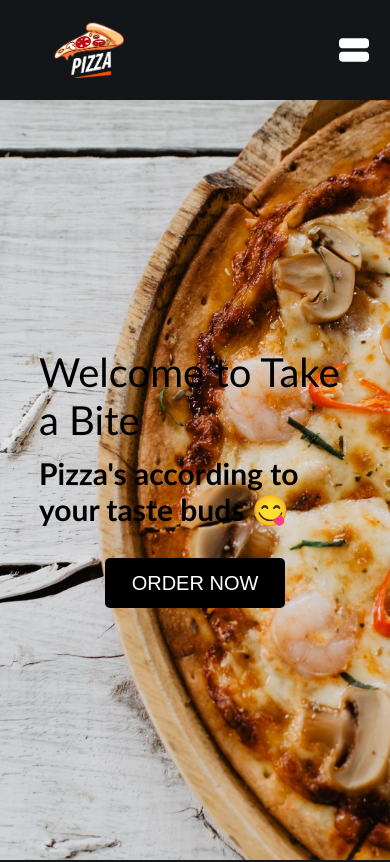
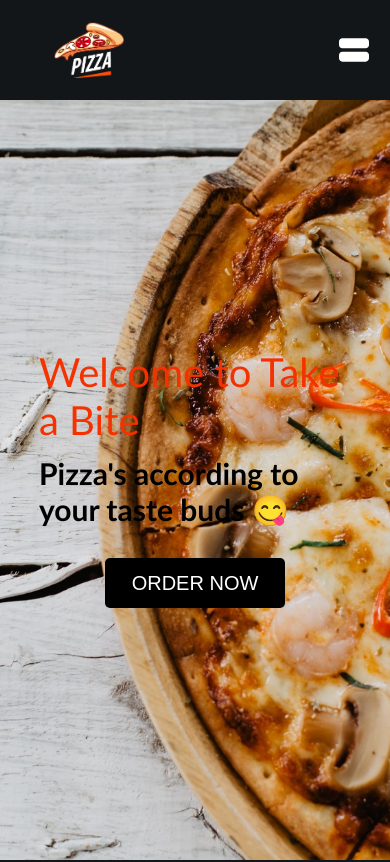
Before and after one commit to 19Rithvik/Take-a-Bite, a React (Create React App) app: page / in a window 390 px wide. Shown: the top 862 px of the page. Built offline with nearby package versions, Linux system fonts and the light colour scheme.

Commit message:
margin-changes

```diff
--- a/src/Home.css
+++ b/src/Home.css
@@ -74,7 +74,7 @@
     .headerContainer h1 {
       font-size: 40px;
       height: 30px;
-      color: black;
+      color: rgb(245, 49, 0);
       font-weight: 500;
     }
 
```
